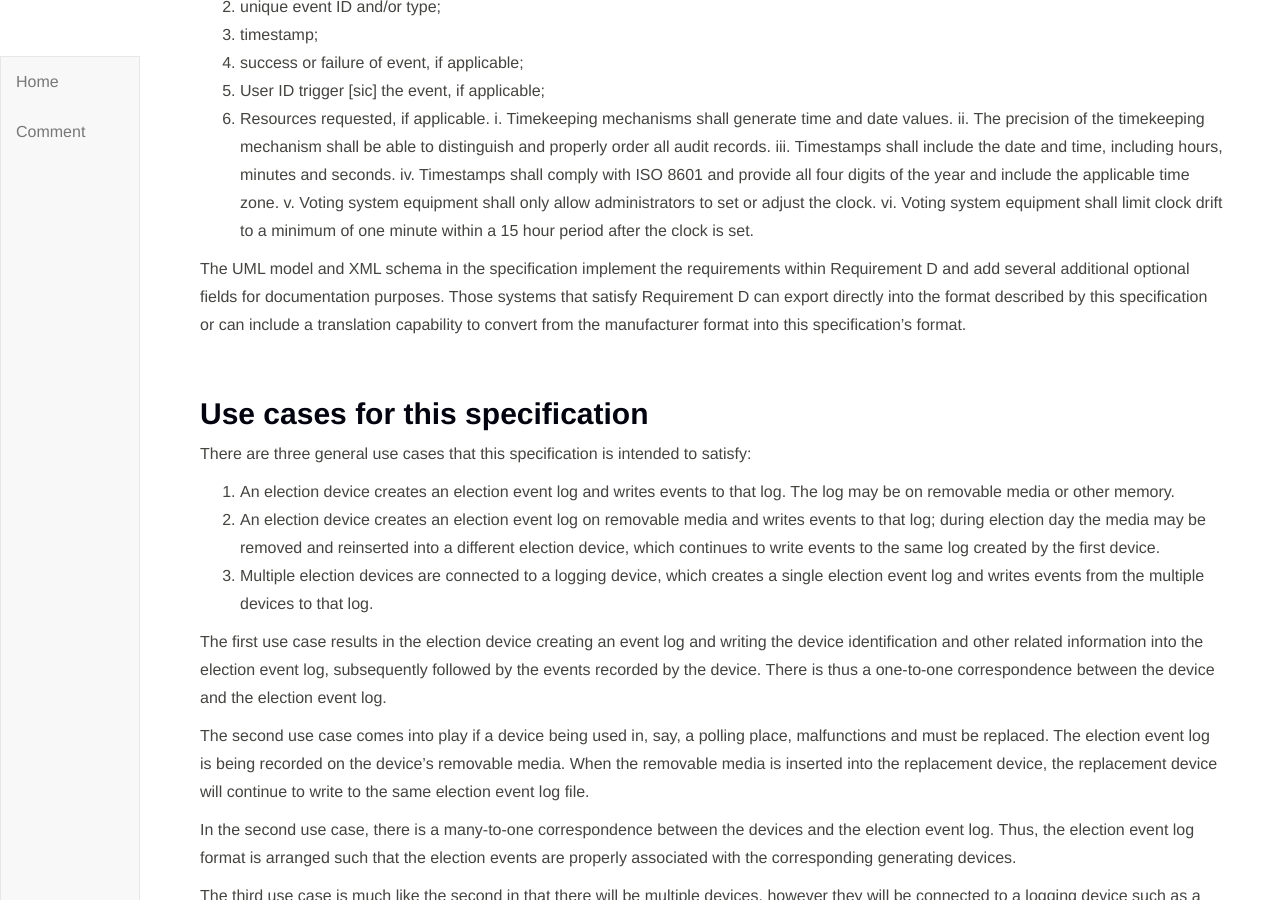
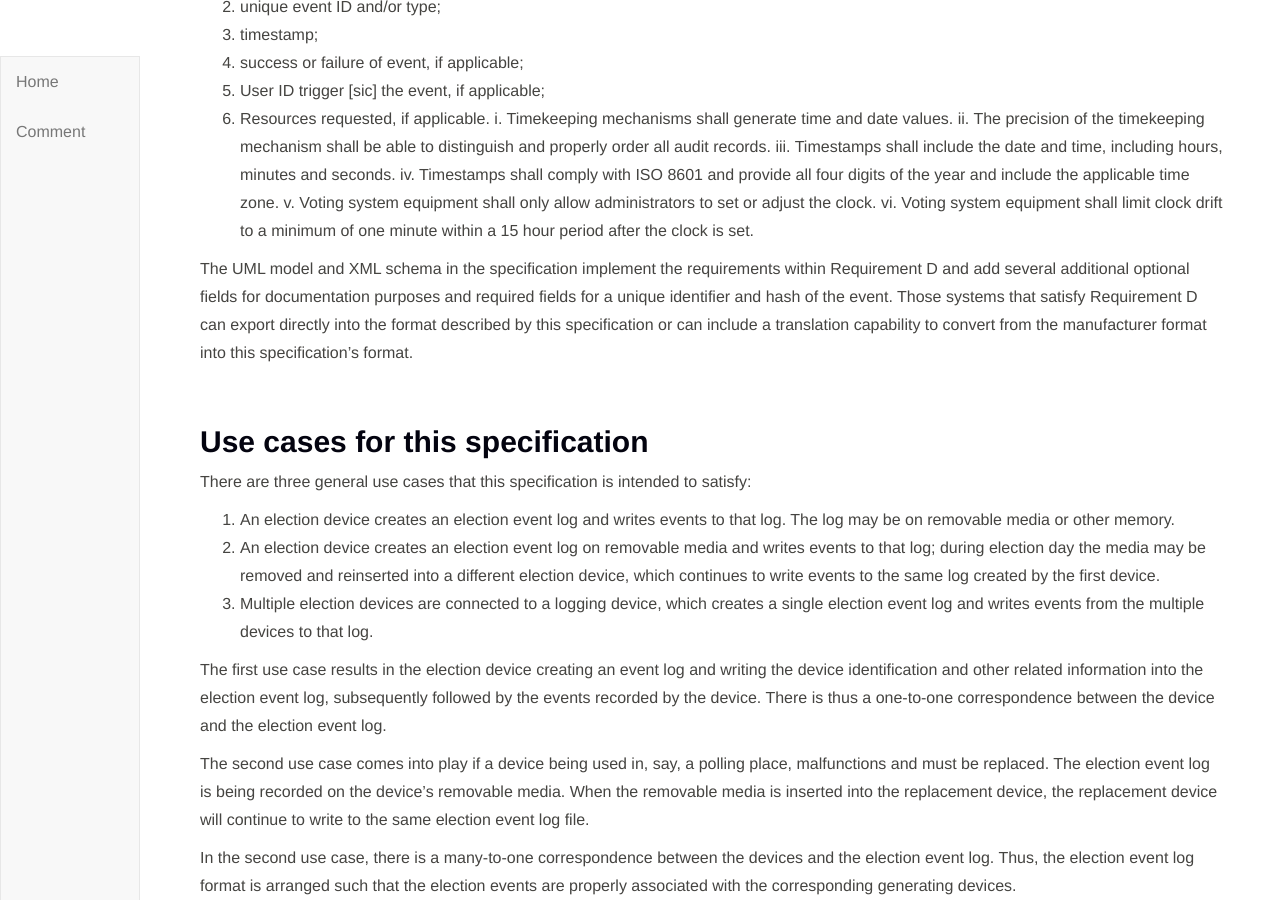
Before and after one commit to usnistgov/ElectionEventLogging, a Jekyll site: the page built from index.md, in a window 1280 px wide and 900 px high, scrolled down 5598 px. Built offline with Jekyll 4.4.1, drawn with Linux system fonts in a browser that asks for light colours; our own code applies the rules of GitHub Pages for plain Markdown files; some of the changed text lies outside the part shown.

Commit message:
updated text

```diff
--- a/index.md
+++ b/index.md
@@ -181,7 +181,7 @@ The voting system equipment shall log at a minimum the following data characteri
   v. Voting system equipment shall only allow administrators to set or adjust the clock.
   vi. Voting system equipment shall limit clock drift to a minimum of one minute within a 15 hour period after the clock is set.
 
-The UML model and XML schema in the specification implement the requirements within Requirement D and add several additional optional fields for documentation purposes.  Those systems that satisfy Requirement D can export directly into the format described by this specification or can include a translation capability to convert from the manufacturer format into this specification's format.
+The UML model and XML schema in the specification implement the requirements within Requirement D and add several additional optional fields for documentation purposes and required fields for a unique identifier and hash of the event.  Those systems that satisfy Requirement D can export directly into the format described by this specification or can include a translation capability to convert from the manufacturer format into this specification's format.
 
 <br>
 
@@ -373,6 +373,7 @@ Element | Multiplicity | Type | Element Description
 `<Signature>` | 0 or 1 | `Signature` | Reference to the `<Signature>` element of the W3C digital signature schema imported into this schema.
 
 Schema Definition:
+
     <xsd:complexType name="ElectionEventLog">
         <xsd:sequence>
             <xsd:element name="Details" type="xsd:string" minOccurs="0"/>
```
